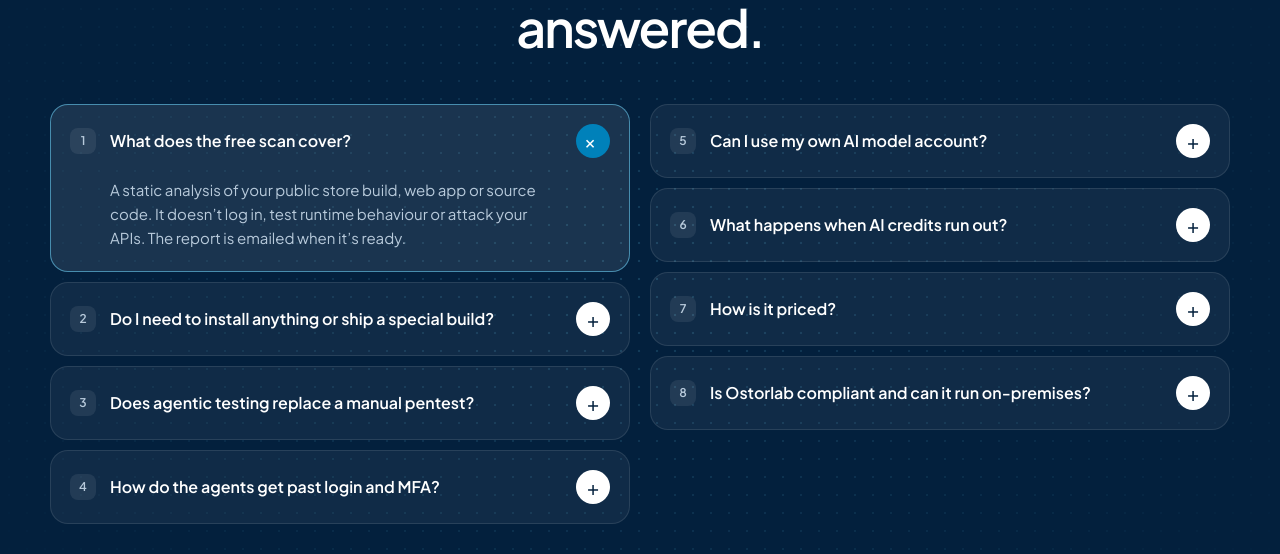
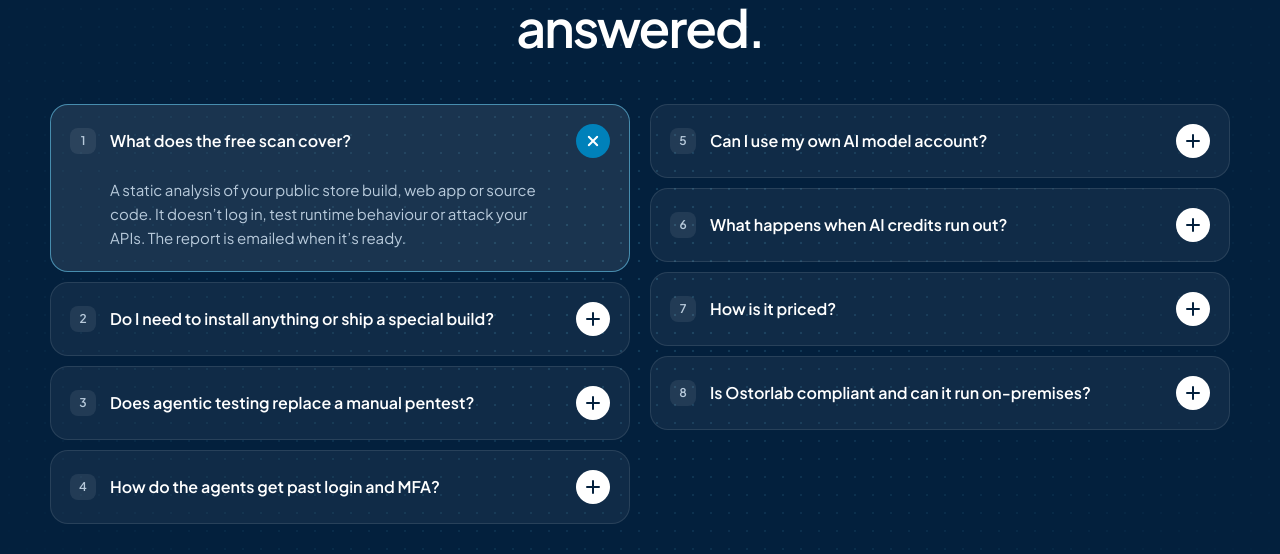
Before and after one commit to moha-elh/OstorlabRedesign, a Next.js app: page / in a window 1280 px wide. Shown: the part 7893-8447 px from the top of the page. Built offline with nearby package versions, Linux system fonts and the light colour scheme.

Commit message:
fix(faq): centre the toggle icon

```diff
--- a/components/Faq.module.css
+++ b/components/Faq.module.css
@@ -74,10 +74,9 @@
   border-radius: var(--r-pill);
   background: var(--white);
   color: var(--navy);
-  font-size: 20px;
-  font-weight: 400;
-  transition: transform var(--t-toggle) var(--ease-out);
+  transition: transform var(--t-toggle) var(--ease-out), background-color var(--t-toggle) var(--ease-out);
 }
+.toggle svg { display: block; }
 .item.on .toggle { transform: rotate(45deg); background: var(--blue); color: var(--white); }
 .answer {
   padding: 0 70px 22px 60px;
--- a/components/Faq.tsx
+++ b/components/Faq.tsx
@@ -25,7 +25,11 @@ export default function Faq() {
         <button type="button" aria-expanded={open[i]} aria-controls={`faq-${i}`} onClick={() => toggle(i)}>
           <span className={s.n} aria-hidden="true">{i + 1}</span>
           {q}
-          <span className={s.toggle} aria-hidden="true">+</span>
+          <span className={s.toggle} aria-hidden="true">
+            <svg width="14" height="14" viewBox="0 0 14 14" fill="none" stroke="currentColor" strokeWidth="2" strokeLinecap="round">
+              <path d="M7 1v12M1 7h12" />
+            </svg>
+          </span>
         </button>
         <div id={`faq-${i}`} className={s.answer} hidden={!open[i]}>{a}</div>
       </div>
```
